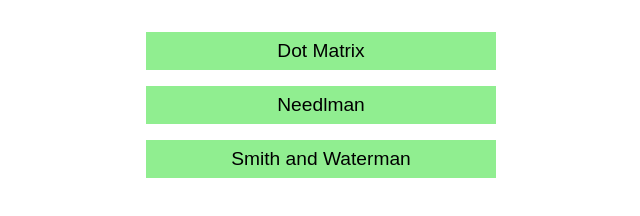
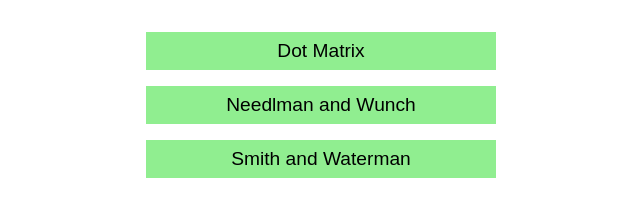
Before and after one commit to BackYard911/bioinformatics-calculator, a plain HTML site: page index.html in a window 1280 px wide. Shown: the whole page, without its empty margins (319-959 px from the left). Drawn offline with Linux system fonts and the light colour scheme.

Commit message:
spelling corrected

```diff
--- a/index.html
+++ b/index.html
@@ -53,7 +53,7 @@
 <body>
 
     <button id = "dotMatrix">Dot Matrix</button>
-    <button id="needle">Needlman</button>
+    <button id="needle">Needlman and Wunch</button>
     <button id = "smith">Smith and Waterman</button>
 
     <div id="algo"></div>
```
